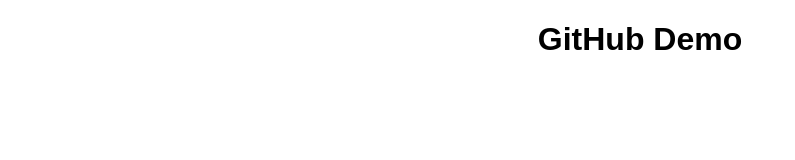
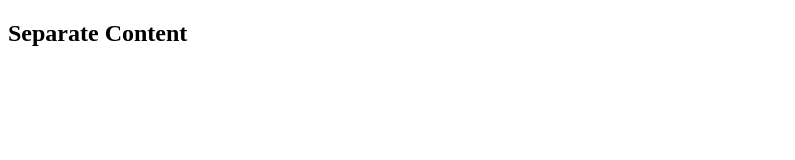
Before and after one commit to CodingJD/Github-Demo, a plain HTML site: page index.html in a window 1280 px wide. Shown: the whole page, without its empty margins (0-795 px from the left). Drawn offline with Linux system fonts and the light colour scheme.

Commit message:
commit 1

```diff
--- a/Style.css
+++ /dev/null
@@ -1,4 +0,0 @@
-h1 {
-    font-family: Arial, Helvetica, sans-serif;
-    text-align: center;
-}
--- a/index.html
+++ b/index.html
@@ -3,12 +3,11 @@
 <head>
     <meta charset="UTF-8">
     <meta name="viewport" content="width=device-width, initial-scale=1.0">
-    <link rel="stylesheet" href="Style.css">
-    <title>GitHub Demo</title>
+    <title>GitHub-Demo</title>
 </head>
 
 <body>
-    <h1>GitHub Demo</h1>
+    <h2>Separate Content</h2>
 </body>
 
 </html>
```
